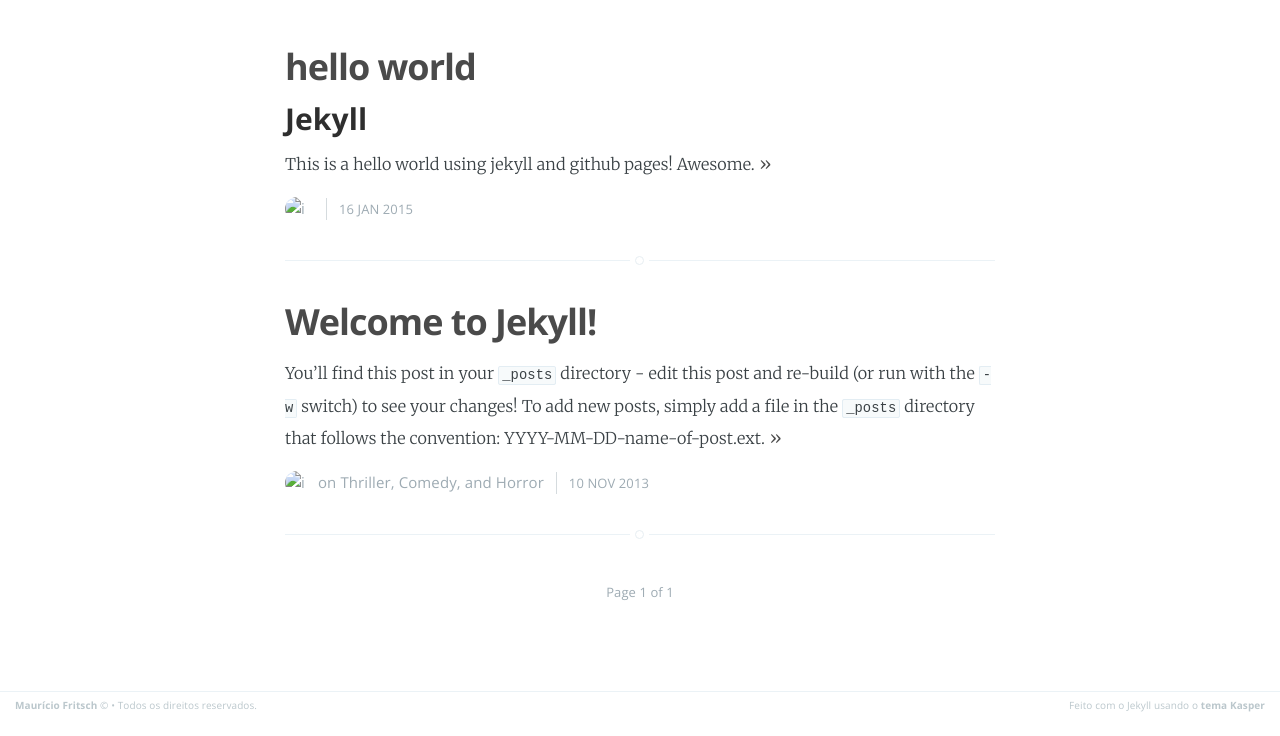
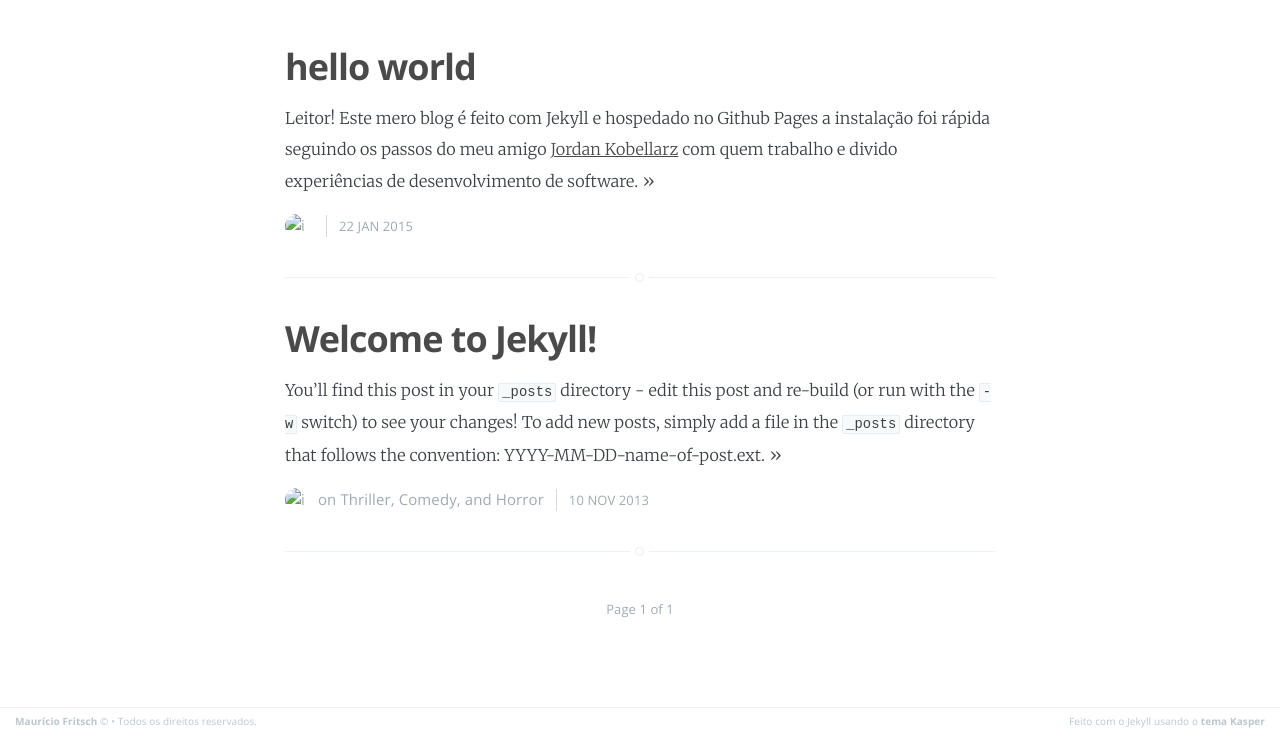
Before and after one commit to Mauricionik/mauricionik, a Jekyll site: the page built from index.html, in a window 1280 px wide and 900 px high, scrolled down 740 px, cut to the strip 164-900 px from the top of the window. Built offline with Jekyll 4.4.1, drawn with Linux system fonts in a browser that asks for light colours; Markdown is read by kramdown in place of the engine named in the settings; the list of posts is cut into pages by our own code.

Commit message:
Melhorias no helloworld.

```diff
--- a/_config.yml
+++ b/_config.yml
@@ -1,16 +1,16 @@
 name: Maurício Fritsch
 description: Desenvolvimento e Gerenciamento de Software
-meta_description: "Your New Jekyll Site, Blogging about stuffs"
+meta_description: "Mauricio Fritsch, gerenciamento de desenvolvimento de Software"
 markdown: redcarpet
 highlighter: pygments
 logo: false
 paginate: 15
 baseurl: /
-domain_name: 'http://yourblog-domain.com'
+domain_name: 'http://mauricionik.github.io'
 google_analytics: 'UA-XXXXXXXX-X'
 
 # Details for the RSS feed generator
-url:            'blog url'
+url:            'http://mauricionik.github.io/'
 author:         'Mauricio Fritsch'
 
 urls:
--- a/_posts/2015-01-14-hello-world.html
+++ /dev/null
@@ -1,7 +0,0 @@
----
-layout: post
-title: hello world
-date: 2015-01-16 01:56
----
-<h3>Jekyll</h3>
-<p>This is a hello world using jekyll and github pages! Awesome.</p>
--- /dev/null
+++ b/_posts/2015-01-14-hello-world.md
@@ -0,0 +1,11 @@
+---
+layout: post
+title: hello world
+date: 2015-01-22 15:20
+tags: welcome helloworld jekyll gitbub
+---
+Leitor! Este mero blog é feito com Jekyll e hospedado no Github Pages a instalação foi rápida seguindo os passos do meu amigo [Jordan Kobellarz](href="http://jordankobellarz.github.io/jekyll/github/2015/01/14/como-criar-em-10-minutos-um-blog-gratis-com-jekyll-e-github-pages.html) com quem trabalho e divido experiências de desenvolvimento de software.
+
+Existem inúmeras questões quando falamos em desenvolver/gerir algo, quango se trata de projetos de software então a coisa fica pior ainda. Não é uma ciência exata, não é um prédio em que calculamos com exatidão quantos tijolos usaremos e o quanto de concreto deve ser produzido. Alguns fatores podem dar uma base mais sólida e tornar o desenvolvimento algo não tão complexo, como a escolha de uma tecnologia acessível que seja capaz de alavancar o desenvolvimento, recursos avançados para evitar perda de tempo, entre outros. Repare que fator mais importante, aquele que realmente limita ou impulsiona qualquer projeto é sem sombra de dúvidas o fator humano. Comprometimento, experiência, vontade são características que vem tudo num pacote só, é o recurso humano.
+
+>Essas poucas linhas expressam o por onde vamos transitar: desenvolvimento, tecnologia e fatores humanos. Isso ligado ao desenvolvimento de software, claro. Espero que seja proveitoso para você e que de alguma forma isso agregue ao camarote ;)
```
Also changed, not shown: _posts/2013-11-10-welcome-to-jekyll.md (renamed from _posts/2013-11-10-welcome-to-jekyll.markdown), 5 other files.
